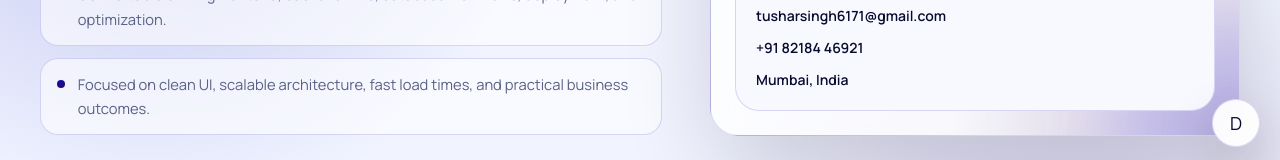
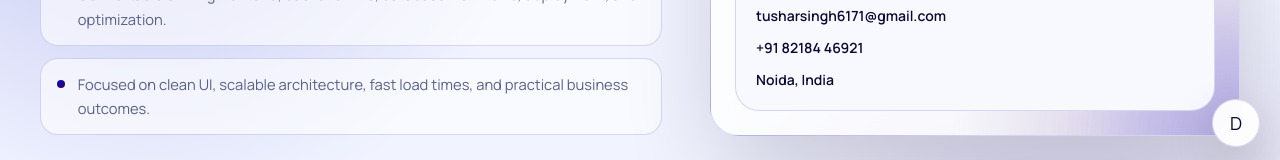
Before and after one commit to tushar163/Tushar-singh-Portfolio, a Next.js app: page / in a window 1280 px wide. Shown: the part 633-793 px from the top of the page. Built offline with nearby package versions, Linux system fonts and the light colour scheme.

Commit message:
Update profile location and LinkedIn URL in portfolio data

```diff
--- a/src/data/portfolio.ts
+++ b/src/data/portfolio.ts
@@ -14,10 +14,10 @@ export const profile = {
   experience: "1.5+ years",
   email: "tusharsingh6171@gmail.com",
   phone: "+91 82184 46921",
-  location: "Mumbai, India",
+  location: "Noida, India",
   socials: {
     github: "https://github.com/",
-    linkedin: "https://www.linkedin.com/",
+    linkedin: "https://www.linkedin.com/in/tushar-singh-746985335/",
   },
 };
 
```
